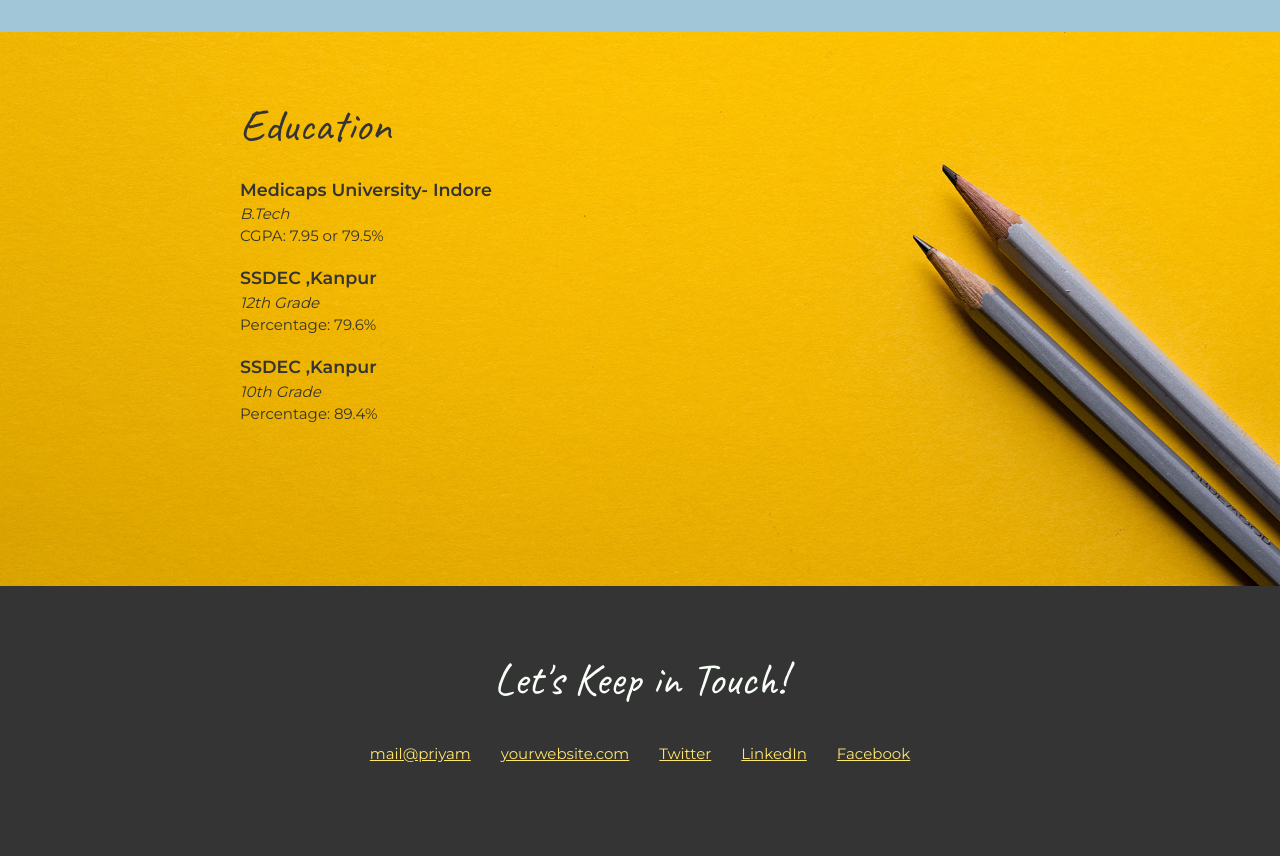
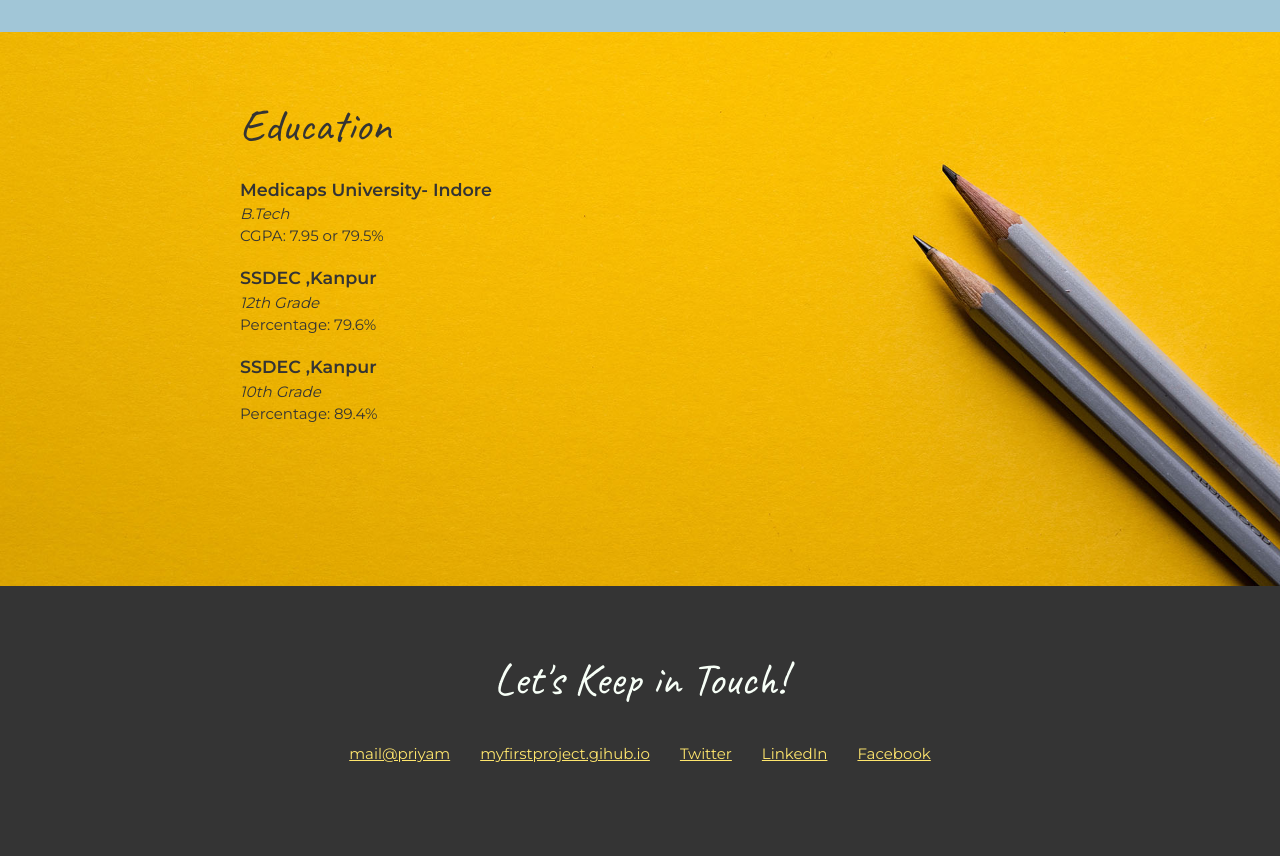
Before and after one commit to priyamsachan/myfirstproject.github.io, a plain HTML site: page index.html in a window 1280 px wide. Shown: the part 1353-2209 px from the top of the page. Drawn offline with Linux system fonts and the light colour scheme; files whose address does not match are found by name.

Commit message:
website updated

```diff
--- a/index.html
+++ b/index.html
@@ -80,7 +80,7 @@
 
         <ul class="contact-list">
           <li><a href="priyamsachan12051997@gmail.com">mail@priyam</a></li>
-          <li><a href="http://yourwebsite.com" target="_blank">yourwebsite.com</a></li>
+          <li><a href="https://priyamsachan.github.io/myfirstproject.github.io/" target="_blank">myfirstproject.gihub.io</a></li>
           <li><a href="#" target="_blank">Twitter</a></li>
           <li><a href="#" target="_blank">LinkedIn</a></li>
           <li><a href="#" target="_blank">Facebook</a></li>
```
